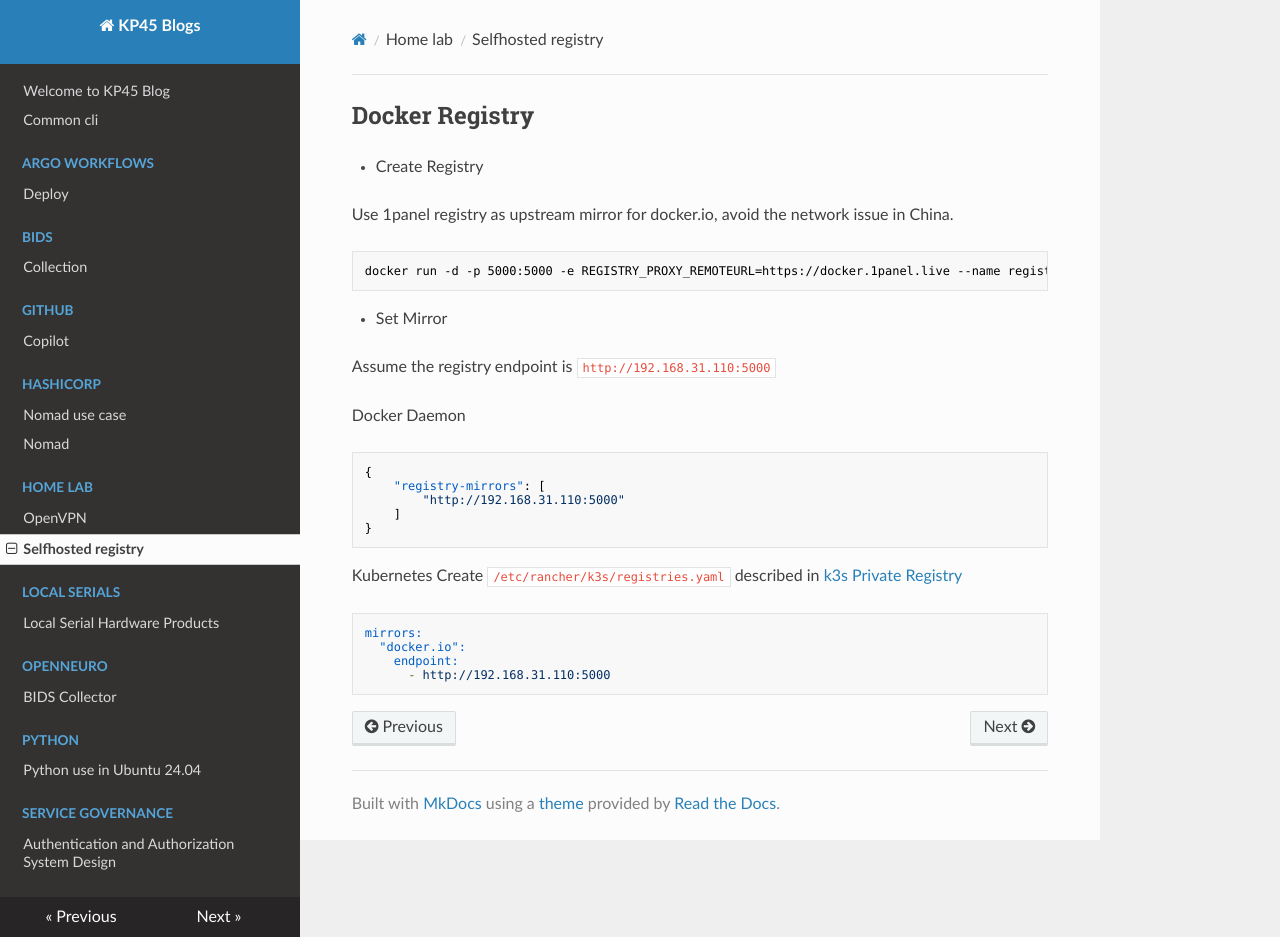
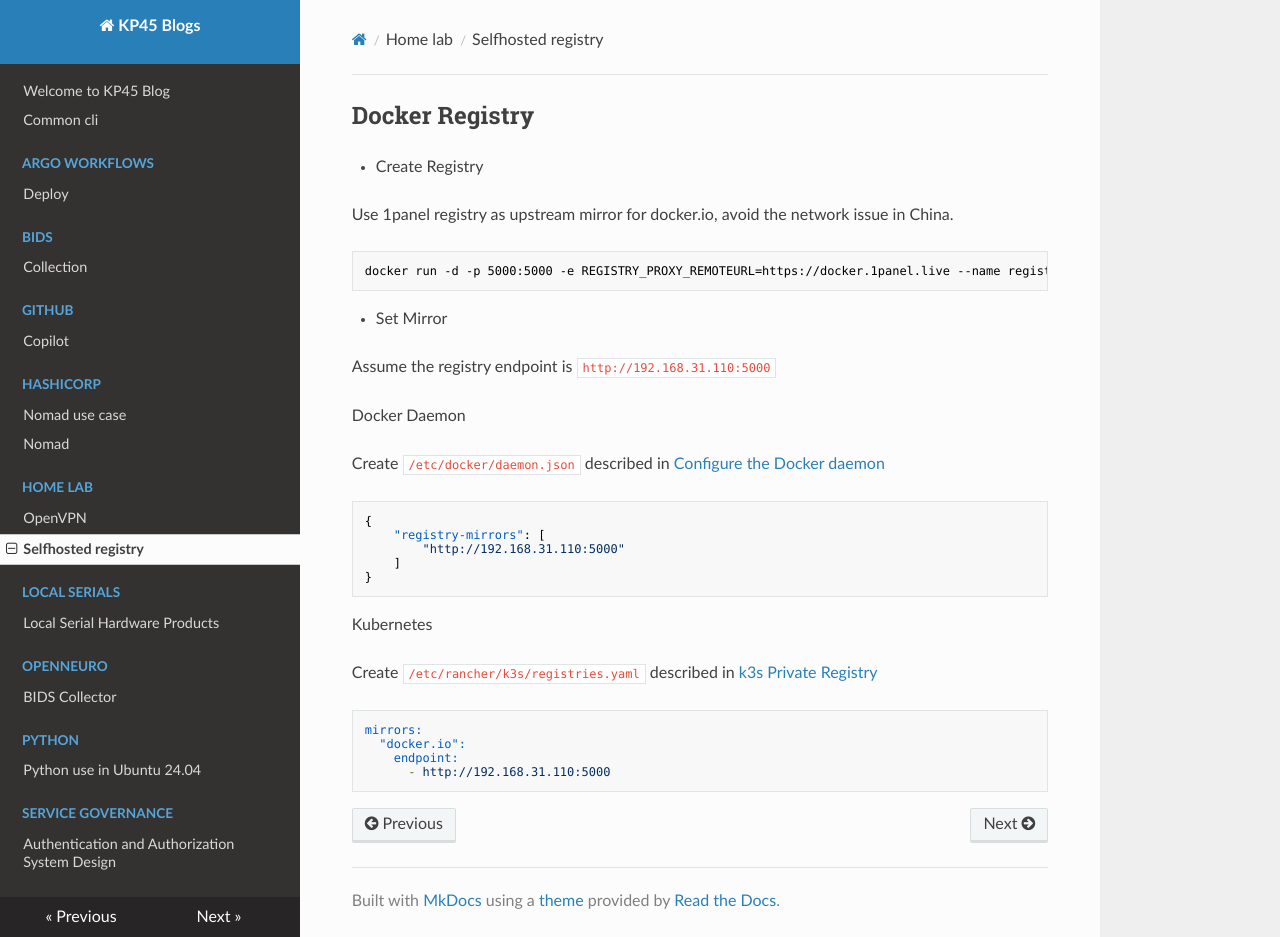
Before and after one commit to kevinpan45/kevinpan45.github.io, an MkDocs documentation site: the page built from docs/home-lab/selfhosted-registry.md, in a window 1280 px wide and 937 px high. Built offline with MkDocs 1.6.1, drawn with Linux system fonts in a browser that asks for light colours; nearby versions of some CDN libraries.

Commit message:
update selfhost docs

````diff
--- a/docs/home-lab/selfhosted-registry.md
+++ b/docs/home-lab/selfhosted-registry.md
@@ -14,6 +14,8 @@ Assume the registry endpoint is `http://192.168.31.110:5000`
 
 Docker Daemon
 
+Create `/etc/docker/daemon.json` described in [Configure the Docker daemon](https://docs.docker.com/docker-hub/image-library/mirror/#configure-the-docker-daemon)
+
 ```json
 {
     "registry-mirrors": [
@@ -23,6 +25,7 @@ Docker Daemon
 ```
 
 Kubernetes
+
 Create `/etc/rancher/k3s/registries.yaml` described in [k3s Private Registry](https://docs.rancher.cn/docs/k3s/installation/private-registry/_index/)
 
 ```yaml
````
